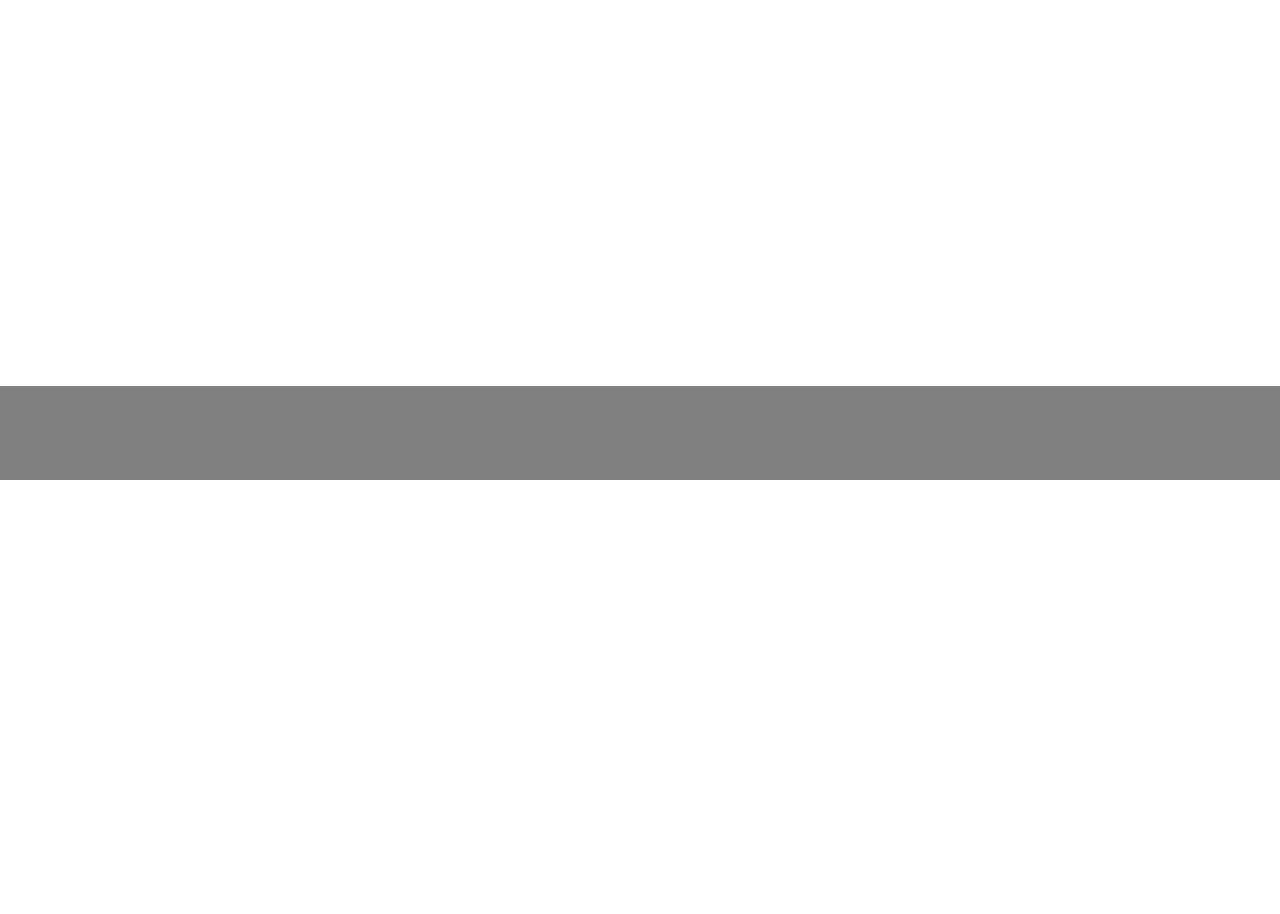
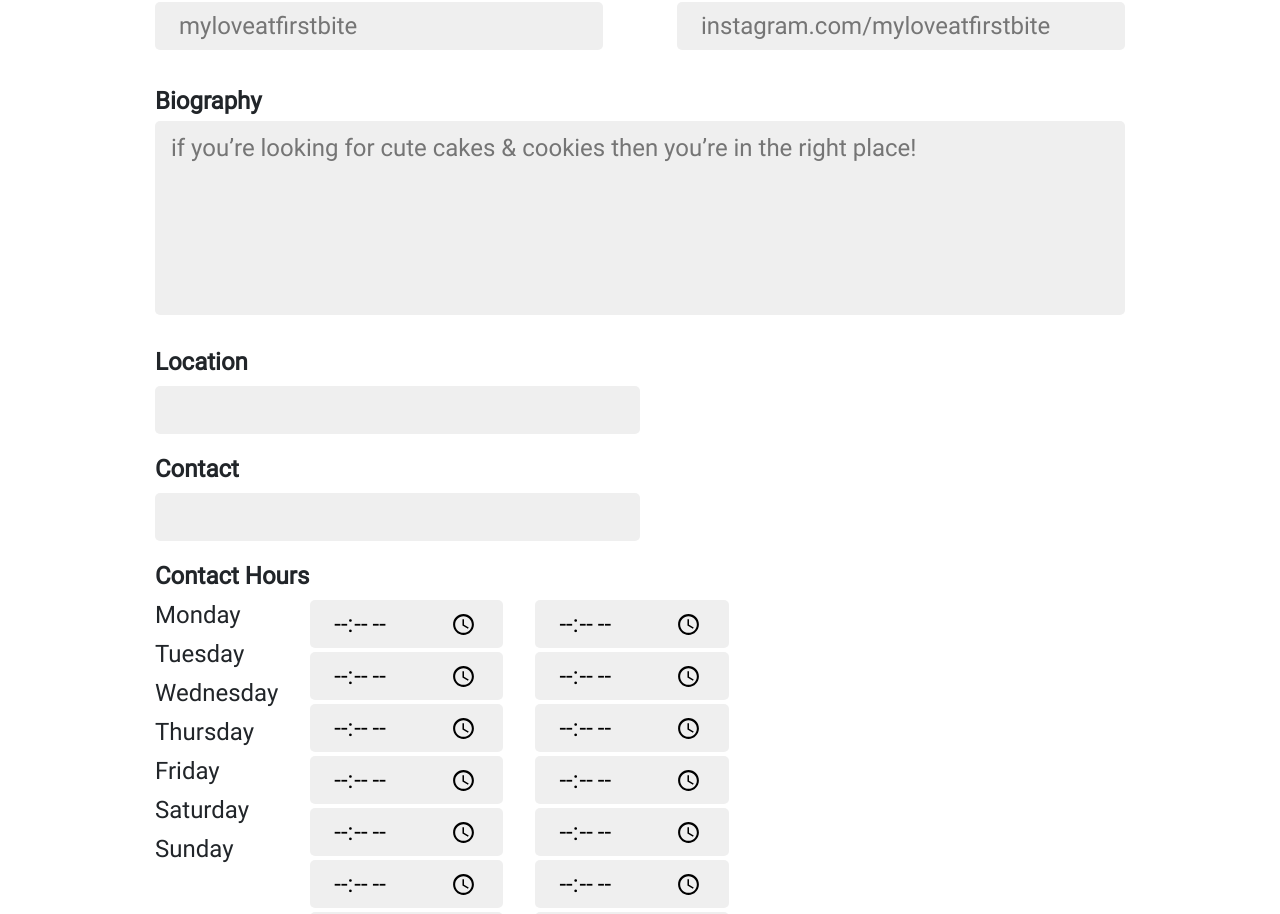
Before and after one commit to ashychiu/locally-social-media-directory, a React (Create React App) app: page /add in a window 1280 px wide. Shown: the part 320-1234 px from the top of the page. Before the commit the page ends 800 px from the top, so only its background shows below. Built offline with nearby package versions, Linux system fonts and the light colour scheme.

Commit message:
create addBusiness page

```diff
--- a/src/components/AddBusiness/AddBusiness.jsx
+++ b/src/components/AddBusiness/AddBusiness.jsx
@@ -0,0 +1,242 @@
+import React from "react";
+import "./AddBusiness.scss";
+
+const AddBusiness = () => {
+	return (
+		<div className="wrapper business">
+			<h1>Edit Information</h1>
+			<div className="business__profile">
+				logo
+				<a href="">Change Profile Image</a>
+			</div>
+			<div className="flex-2-col">
+				<div className="form-field">
+					<label htmlFor="username" className="form-field__label">
+						Instagram Username
+					</label>
+					<input
+						type="text"
+						name="username"
+						id=""
+						className="form-field__input"
+						placeholder="myloveatfirstbite"
+					/>
+				</div>
+
+				<div className="form-field">
+					<label htmlFor="username" className="form-field__label">
+						Instagram URL
+					</label>
+					<input
+						type="text"
+						name="username"
+						id=""
+						className="form-field__input"
+						placeholder="instagram.com/myloveatfirstbite"
+					/>
+				</div>
+			</div>
+
+			<div className="form-field">
+				<label htmlFor="username" className="form-field__label">
+					Biography
+				</label>
+				<textarea
+					name=""
+					id=""
+					className="form-field__text-area"
+					placeholder="if you’re looking for cute cakes & cookies then you’re in the right place!"
+				></textarea>
+			</div>
+
+			<div className="form-field width-half">
+				<label htmlFor="location" className="form-field__label">
+					Location
+				</label>
+				<input
+					type="text"
+					name="location"
+					id=""
+					className="form-field__input"
+					placeholder=""
+				/>
+			</div>
+
+			<div className="form-field width-half">
+				<label htmlFor="location" className="form-field__label">
+					Contact
+				</label>
+				<input
+					type="text"
+					name="location"
+					id=""
+					className="form-field__input"
+					placeholder=""
+				/>
+			</div>
+
+			<div className="form-field">
+				<label htmlFor="location" className="form-field__label">
+					Contact Hours
+				</label>
+				<div className="three-col">
+					<div>
+						<div>Monday</div>
+						<div>Tuesday</div>
+						<div>Wednesday</div>
+						<div>Thursday</div>
+						<div>Friday</div>
+						<div>Saturday</div>
+						<div>Sunday</div>
+					</div>
+					<div>
+						<div>
+							<input
+								type="time"
+								id="appt"
+								name="appt"
+								min="09:00"
+								max="18:00"
+								className="form-field__input"
+							/>
+						</div>
+						<div>
+							<input
+								type="time"
+								id="appt"
+								name="appt"
+								min="09:00"
+								max="18:00"
+								className="form-field__input"
+							/>
+						</div>
+						<div>
+							<input
+								type="time"
+								id="appt"
+								name="appt"
+								min="09:00"
+								max="18:00"
+								className="form-field__input"
+							/>
+						</div>
+						<div>
+							<input
+								type="time"
+								id="appt"
+								name="appt"
+								min="09:00"
+								max="18:00"
+								className="form-field__input"
+							/>
+						</div>
+						<div>
+							<input
+								type="time"
+								id="appt"
+								name="appt"
+								min="09:00"
+								max="18:00"
+								className="form-field__input"
+							/>
+						</div>
+						<div>
+							<input
+								type="time"
+								id="appt"
+								name="appt"
+								min="09:00"
+								max="18:00"
+								className="form-field__input"
+							/>
+						</div>
+						<div>
+							<input
+								type="time"
+								id="appt"
+								name="appt"
+								min="09:00"
+								max="18:00"
+								className="form-field__input"
+							/>
+						</div>
+					</div>
+					<div>
+						<div>
+							<input
+								type="time"
+								id="appt"
+								name="appt"
+								min="09:00"
+								max="18:00"
+								className="form-field__input"
+							/>
+						</div>
+						<div>
+							<input
+								type="time"
+								id="appt"
+								name="appt"
+								min="09:00"
+								max="18:00"
+								className="form-field__input"
+							/>
+						</div>
+						<div>
+							<input
+								type="time"
+								id="appt"
+								name="appt"
+								min="09:00"
+								max="18:00"
+								className="form-field__input"
+							/>
+						</div>
+						<div>
+							<input
+								type="time"
+								id="appt"
+								name="appt"
+								min="09:00"
+								max="18:00"
+								className="form-field__input"
+							/>
+						</div>
+						<div>
+							<input
+								type="time"
+								id="appt"
+								name="appt"
+								min="09:00"
+								max="18:00"
+								className="form-field__input"
+							/>
+						</div>
+						<div>
+							<input
+								type="time"
+								id="appt"
+								name="appt"
+								min="09:00"
+								max="18:00"
+								className="form-field__input"
+							/>
+						</div>
+						<div>
+							<input
+								type="time"
+								id="appt"
+								name="appt"
+								min="09:00"
+								max="18:00"
+								className="form-field__input"
+							/>
+						</div>
+					</div>
+				</div>
+			</div>
+		</div>
+	);
+};
+
+export default AddBusiness;
--- a/src/components/AddBusiness/AddBusiness.scss
+++ b/src/components/AddBusiness/AddBusiness.scss
@@ -0,0 +1,70 @@
+@use "../../styles/partials/mixins";
+@use "../../styles/partials/variables" as *;
+
+.business {
+	h1 {
+		font-weight: 700;
+		font-size: 36px;
+	}
+	&__profile {
+		@include mixins.flex-row-center;
+	}
+}
+
+.flex-2-col {
+	display: flex;
+	gap: 4.625rem;
+}
+
+.form-field {
+	width: 100%;
+	margin: 1rem 0;
+
+	&__label {
+		font-weight: 700;
+		font-size: 24px;
+	}
+
+	&__input {
+		width: 100%;
+		height: 2.25rem;
+		margin-top: 0.25rem;
+		padding: 24px;
+		background: #efefef;
+		border-radius: 5px;
+		border: none;
+
+		&:focus {
+			border-color: $primary-cta;
+			outline: none;
+		}
+
+		@include mixins.tablet {
+			height: 2.375rem;
+		}
+	}
+
+	&__text-area {
+		width: 100%;
+		border-radius: 5px;
+		padding: 0.5rem 1rem;
+		border: none;
+		min-height: 12.125rem;
+		background: #efefef;
+		resize: none;
+		font-family: inherit;
+		&:focus {
+			border-color: $primary-cta;
+			outline: none;
+		}
+	}
+}
+
+.width-half {
+	width: 50%;
+}
+
+.three-col {
+	display: flex;
+	gap: 32px;
+}
--- a/src/components/Footer/Footer.scss
+++ b/src/components/Footer/Footer.scss
@@ -2,7 +2,6 @@
 	height: 5.875rem;
 	background-color: grey;
 	padding: 2.1875rem 5.8125rem;
-	position: fixed;
-	bottom: 0;
+
 	width: 100%;
 }
--- a/src/styles/partials/_global.scss
+++ b/src/styles/partials/_global.scss
@@ -17,4 +17,11 @@ body {
 	margin: 0;
 	padding: 0;
 	font-family: "Roboto", Helvetica, sans-serif;
+	font-size: 24px;
+	font-weight: 400;
+	line-height: 39px;
 }
+
+.wrapper {
+	padding: 4.9375rem 9.6875rem;
+}
--- a/src/styles/partials/_typography.scss
+++ b/src/styles/partials/_typography.scss
@@ -4,7 +4,7 @@
 	font-style: normal;
 	font-weight: 400;
 	src: local(""),
-		url("../../assetes/fonts/roboto-v29-latin-regular.woff2") format("woff2"),
+		url("../../assets/fonts/roboto-v29-latin-regular.woff2") format("woff2"),
 		/* Chrome 26+, Opera 23+, Firefox 39+ */
-			url("../../assetes/fonts/roboto-v29-latin-regular.woff") format("woff"); /* Chrome 6+, Firefox 3.6+, IE 9+, Safari 5.1+ */
+			url("../../assets/fonts/roboto-v29-latin-regular.woff") format("woff"); /* Chrome 6+, Firefox 3.6+, IE 9+, Safari 5.1+ */
 }
```
Also changed, not shown: src/App.js (+8 -5 lines), src/assets/fonts/roboto-v29-latin-regular.woff (renamed from src/assetes/fonts/roboto-v29-latin-regular.woff), src/assets/fonts/roboto-v29-latin-regular.woff2 (renamed from src/assetes/fonts/roboto-v29-latin-regular.woff2).
